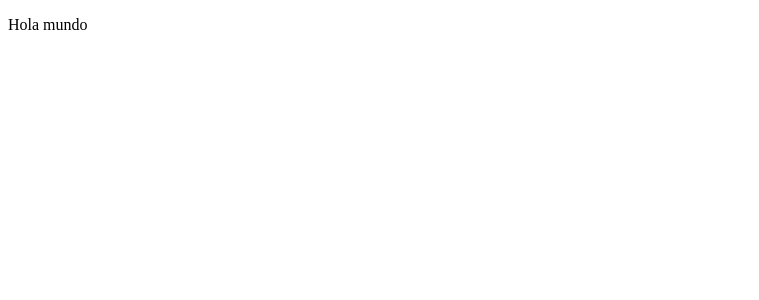
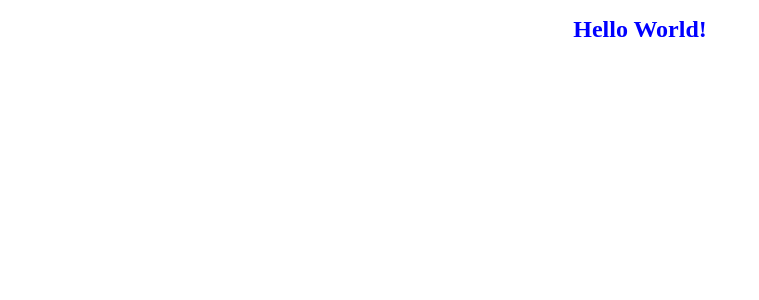
Before and after one commit to tive02/portfolio, a React (Create React App) app: page / in a window 1280 px wide. Shown: the top 300 px of the page, without its empty margins (0-759 px from the left). Built offline with nearby package versions, Linux system fonts and the light colour scheme.

Commit message:
add styled-components

```diff
--- a/package.json
+++ b/package.json
@@ -9,6 +9,7 @@
     "react": "^18.2.0",
     "react-dom": "^18.2.0",
     "react-scripts": "5.0.1",
+    "styled-components": "^5.3.5",
     "web-vitals": "^2.1.4"
   },
   "scripts": {
--- a/src/App.jsx
+++ b/src/App.jsx
@@ -1,12 +1,16 @@
+import styled from "styled-components";
 
+const Titulo = styled.h1`
+  font-size: 1.5em;
+  text-align: center;
+  color: blue;
+`;
 
 function App() {
   return (
-    <div className="App">
-      <header className="App-header">
-        <p>Hola mundo </p>
-      </header>
-    </div>
+    <>
+      <Titulo>Hello World!</Titulo>
+    </>
   );
 }
 
```
Also changed, not shown: 1 other file (tests, documents, lock files or other folders).
